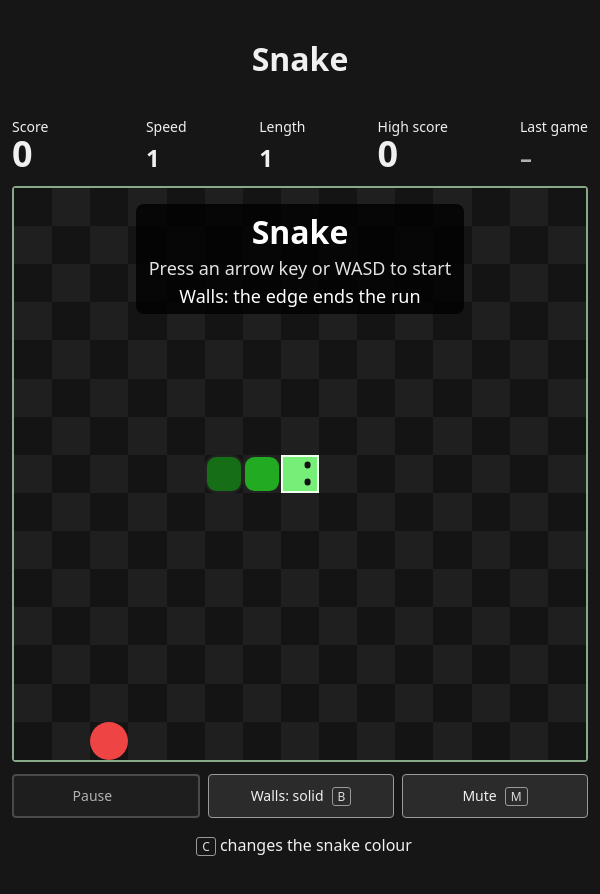
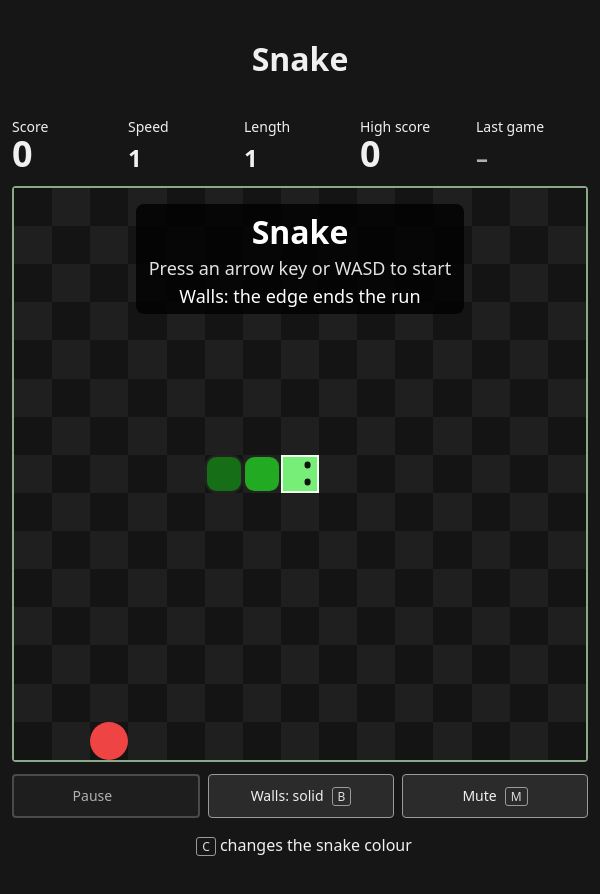
Before and after one commit to mariusachim/awesomeProject1, a React (Vite) app: page / in a window 600 px wide. Shown: the top 894 px of the page. Built offline with nearby package versions, Linux system fonts and the light colour scheme.

Commit message:
fix(#360): make the five stat columns equal

```diff
--- a/src/index.css
+++ b/src/index.css
@@ -473,8 +473,8 @@ button:focus-visible {
   grid-auto-flow: column;
   grid-template-rows: auto auto;
   /* Equal columns, so the gap between neighbouring labels is even. */
-  grid-auto-columns: 1fr;
-  justify-content: start;
+  grid-auto-columns: minmax(0, 1fr);
+  justify-content: stretch;
   align-content: end;
   gap: 0 16px;
   height: 4.5rem;
@@ -521,9 +521,9 @@ h1,
 /* Desktop: stats share the axis too. Values get 3 digits of room, so a growing score moves no stat. */
 @media (min-width: 600px) {
   .stats {
-    grid-auto-columns: auto;
-    justify-content: space-between;
-    column-gap: 8px;
+    grid-auto-columns: minmax(0, 1fr);
+    justify-content: stretch;
+    column-gap: 4px;
   }
 
   .stat-label {
@@ -554,9 +554,9 @@ h1,
 /* Phone: labels stay on one line, columns fit their content and the row spans the board. */
 @media (max-width: 600px) {
   .stats {
-    grid-auto-columns: auto;
-    justify-content: space-between;
-    column-gap: 8px;
+    grid-auto-columns: minmax(0, 1fr);
+    justify-content: stretch;
+    column-gap: 4px;
   }
 
   .stat-label {
```
